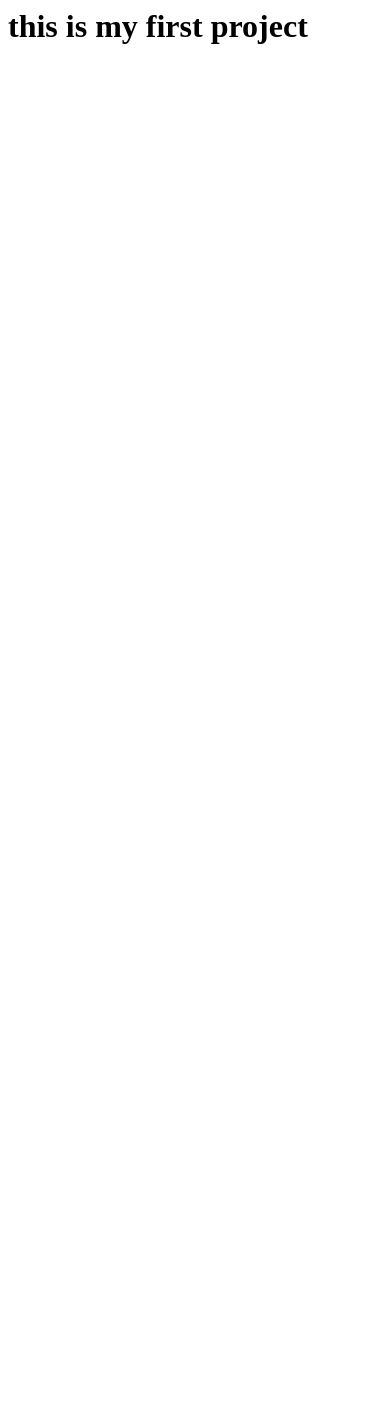
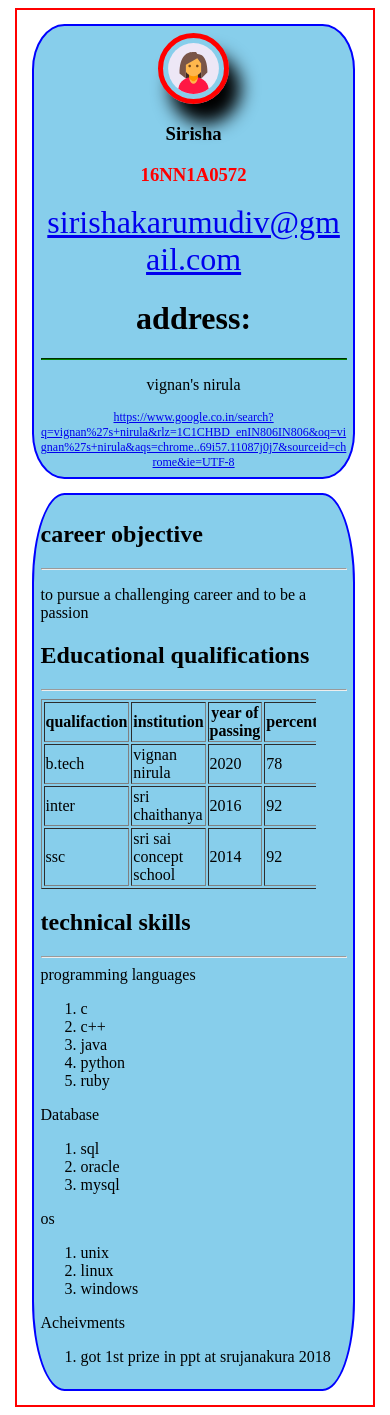
Before and after one commit to AHSIRI/sirisha, a plain HTML site: page resume.html in a window 390 px wide. Before the commit the page ends 844 px from the top, so only its background shows below. Drawn offline with Linux system fonts and the light colour scheme.

Commit message:
adding all files

```diff
--- /dev/null
+++ b/resume.css
@@ -0,0 +1,173 @@
+.main{
+	border: 2px solid red;
+	padding: 2%;
+	margin: 2%;
+	display:flex;
+	flex-direction:row;
+}
+.left{
+	border: 2px solid blue;
+	padding: 2%;
+	margin: 2%;
+	border-radius:20%;
+	text-align:center;
+	width:30%;
+
+}
+.left img{
+	width:20%;
+	border:5px solid red;
+	border-radius:50%;
+    box-shadow:12px 20px 18px black;
+}
+.right{
+	border: 2px solid blue;
+	padding:2%;
+	margin: 2%;
+	border-radius:10%;
+	width:60%;
+
+}
+#number{
+	color:red;
+}
+a{
+	word-wrap: break-word;
+}
+@media only screen and (min-width:320px) and  (max-width:480px){
+	.main{
+	border: 2px solid red;
+	padding: 2%;
+	margin: 2%;
+	display:flex;
+	flex-direction: column;
+}
+
+.left{
+	border: 2px solid blue;
+	padding: 2%;
+	margin: 2%;
+	border-radius:10%;
+	text-align:center;
+	width:90%;
+	background-color:skyblue;
+
+}
+.left img{
+	width:20%;
+	border:5px solid red;
+	border-radius:50%;
+    box-shadow:12px 20px 18px black;
+}
+.right{
+	border: 2px solid blue;
+	padding:2%;
+	margin: 2%;
+	border-radius:10%;
+	width:90%;
+	background-color:skyblue;
+
+}
+#number{
+	color:red;
+}
+a{
+	word-wrap:break-word;
+}
+.table1{
+	width:90%;
+	overflow-x:auto;
+}
+}
+
+@media only screen and (min-width:481px) and  (max-width:768px){
+	.main{
+	border: 2px solid red;
+	padding: 2%;
+	margin: 2%;
+	display:flex;
+	flex-direction: row;
+}
+
+.left{
+	border: 2px solid blue;
+	padding: 2%;
+	margin: 2%;
+	border-radius:10%;
+	text-align:center;
+	width:30%;
+	background-color:red;
+
+}
+.left img{
+	width:20%;
+	border:5px solid red;
+	border-radius:50%;
+    box-shadow:12px 20px 18px black;
+}
+.right{
+	border: 2px solid blue;
+	padding:2%;
+	margin: 2%;
+	border-radius:10%;
+	width:50%;
+	background-color:red;
+
+}
+#number{
+	color:red;
+}
+a{
+	word-wrap:break-word;
+}
+.table1{
+	width:90%;
+	overflow-x:auto;
+}
+}
+
+@media only screen and (min-width:769px) and  (max-width:1024px){
+	.main{
+	border: 2px solid red;
+	padding: 2%;
+	margin: 2%;
+	display:flex;
+	flex-direction:row;
+}
+
+.left{
+	border: 2px solid blue;
+	padding: 2%;
+	margin: 2%;
+	border-radius:10%;
+	text-align:left;
+	width:40%;
+	background-color:blue;
+
+}
+.left img{
+	width:20%;
+	border:5px solid red;
+	border-radius:50%;
+    box-shadow:12px 20px 18px black;
+}
+.right{
+	border: 2px solid blue;
+	padding:2%;
+	margin: 2%;
+	border-radius:10%;
+	width:40%;
+	background-color:blue;
+
+}
+#number{
+	color:red;
+}
+a{
+	word-wrap:break-word;
+}
+.table1{
+	width:90%;
+	overflow-x:auto;
+}
+}
--- a/resume.html
+++ b/resume.html
@@ -1,8 +1,84 @@
 <html>
 <head>
 	<title>resume project</title>
+	<meta name="viewport" content="width=device-width,intial-scale=1.0">
+	<link rel="stylesheet" href="resume.css">
 </head>
 <body>
-	<h1>this is my first project</h1>
+     <div class="main">
+     <div class="left">
+     <img src="profile.svg" alt="profile image">
+     <h3 style:"color:red">Sirisha</h3>
+     <h3  id="number">16NN1A0572</h3>
+     <a style="font-size:32px" href="mailto:sirishakarumudiv@gmail.com">sirishakarumudiv@gmail.com</a>
+     <h1>address:</h1>
+     <hr style="border-color:green">
+     <p>vignan's nirula</p>
+     <a style="font-size:12px" href="https://www.google.co.in/search?q=vignan%27s+nirula&rlz=1C1CHBD_enIN806IN806&oq=vignan%27s+nirula&aqs=chrome..69i57.11087j0j7&sourceid=chrome&ie=UTF-8">https://www.google.co.in/search?q=vignan%27s+nirula&rlz=1C1CHBD_enIN806IN806&oq=vignan%27s+nirula&aqs=chrome..69i57.11087j0j7&sourceid=chrome&ie=UTF-8</a>
+     </div>
+     <div class="right">
+     	<h2>career objective</h2>
+     	<hr>
+     	<p>to pursue a challenging career and to be a passion</p>
+     	<h2>Educational qualifications</h2>
+     	<hr>
+     	<div class="table1">
+     		<table border="1">
+     		<tr>
+     		<th> qualifaction</th>
+     		<th>institution</th>
+     		<th> year of passing</th>
+     		<th>percentage</th>
+     	</tr>
+     	<tr>
+     		<td>b.tech</td>
+     		<td>vignan nirula</td>
+     		<td>2020</td>
+     		<td>78</td>
+     	</tr>
+     	<tr>
+     		<td>inter</td>
+     		<td>sri chaithanya</td>
+     		<td>2016</td>
+     		<td>92</td>
+     	</tr>
+     	<tr>
+     		<td>ssc</td>
+     		<td>sri sai concept school</td>
+     		<td>2014</td>
+     		<td>92</td>
+     	</tr>
+     </table>
+ </div>
+
+     <h2>technical skills</h2>
+     <hr>
+     <hd>programming languages</hd>
+     <ol>
+     	<li>c</li>
+     	<li>c++</li>
+     	<li>java</li>
+     	<li>python</li>
+     	<li>ruby</li>
+     </ol>
+     <hd>Database</hd>
+     <ol>
+     	<li>sql</li>
+     	<li>oracle</li>
+     	<li>mysql</li>
+     </ol>
+     <hd>os</hd>
+     <ol>
+     	<li>unix</li>
+     	<li>linux</li>
+     	<li>windows</li>
+     </ol>
+     <hd>Acheivments</hd>
+     <ol>
+     	<li>got 1st prize in ppt at srujanakura 2018</li>
+     </ol>
+ </div>
+</div>
+    </div>
 </body>
 </html>
--- /dev/null
+++ b/style.css
@@ -0,0 +1,173 @@
+.main{
+	border: 2px solid red;
+	padding: 2%;
+	margin: 2%;
+	display:flex;
+	flex-direction:row;
+}
+.left{
+	border: 2px solid blue;
+	padding: 2%;
+	margin: 2%;
+	border-radius:20%;
+	text-align:center;
+	width:30%;
+
+}
+.left img{
+	width:20%;
+	border:5px solid red;
+	border-radius:50%;
+    box-shadow:12px 20px 18px black;
+}
+.right{
+	border: 2px solid blue;
+	padding:2%;
+	margin: 2%;
+	border-radius:10%;
+	width:60%;
+
+}
+#number{
+	color:red;
+}
+a{
+	word-wrap: break-word;
+}
+@media only screen and (min-width:320px) and  (max-width:480px){
+	.main{
+	border: 2px solid red;
+	padding: 2%;
+	margin: 2%;
+	display:flex;
+	flex-direction: column;
+}
+
+.left{
+	border: 2px solid blue;
+	padding: 2%;
+	margin: 2%;
+	border-radius:10%;
+	text-align:center;
+	width:90%;
+	background-color:skyblue;
+
+}
+.left img{
+	width:20%;
+	border:5px solid red;
+	border-radius:50%;
+    box-shadow:12px 20px 18px black;
+}
+.right{
+	border: 2px solid blue;
+	padding:2%;
+	margin: 2%;
+	border-radius:10%;
+	width:90%;
+	background-color:skyblue;
+
+}
+#number{
+	color:red;
+}
+a{
+	word-wrap:break-word;
+}
+.table1{
+	width:90%;
+	overflow-x:auto;
+}
+}
+
+@media only screen and (min-width:481px) and  (max-width:768px){
+	.main{
+	border: 2px solid red;
+	padding: 2%;
+	margin: 2%;
+	display:flex;
+	flex-direction: row;
+}
+
+.left{
+	border: 2px solid blue;
+	padding: 2%;
+	margin: 2%;
+	border-radius:10%;
+	text-align:center;
+	width:30%;
+	background-color:red;
+
+}
+.left img{
+	width:20%;
+	border:5px solid red;
+	border-radius:50%;
+    box-shadow:12px 20px 18px black;
+}
+.right{
+	border: 2px solid blue;
+	padding:2%;
+	margin: 2%;
+	border-radius:10%;
+	width:50%;
+	background-color:red;
+
+}
+#number{
+	color:red;
+}
+a{
+	word-wrap:break-word;
+}
+.table1{
+	width:90%;
+	overflow-x:auto;
+}
+}
+
+@media only screen and (min-width:769px) and  (max-width:1024px){
+	.main{
+	border: 2px solid red;
+	padding: 2%;
+	margin: 2%;
+	display:flex;
+	flex-direction:row;
+}
+
+.left{
+	border: 2px solid blue;
+	padding: 2%;
+	margin: 2%;
+	border-radius:10%;
+	text-align:left;
+	width:40%;
+	background-color:blue;
+
+}
+.left img{
+	width:20%;
+	border:5px solid red;
+	border-radius:50%;
+    box-shadow:12px 20px 18px black;
+}
+.right{
+	border: 2px solid blue;
+	padding:2%;
+	margin: 2%;
+	border-radius:10%;
+	width:40%;
+	background-color:blue;
+
+}
+#number{
+	color:red;
+}
+a{
+	word-wrap:break-word;
+}
+.table1{
+	width:90%;
+	overflow-x:auto;
+}
+}
```
Also changed, not shown: data.json (added, +61 -0 lines), flex.html (added, +30 -0 lines), index.html (added, +18 -0 lines), new.js (added, +159 -0 lines), profile.png (added), profile.svg (added).
